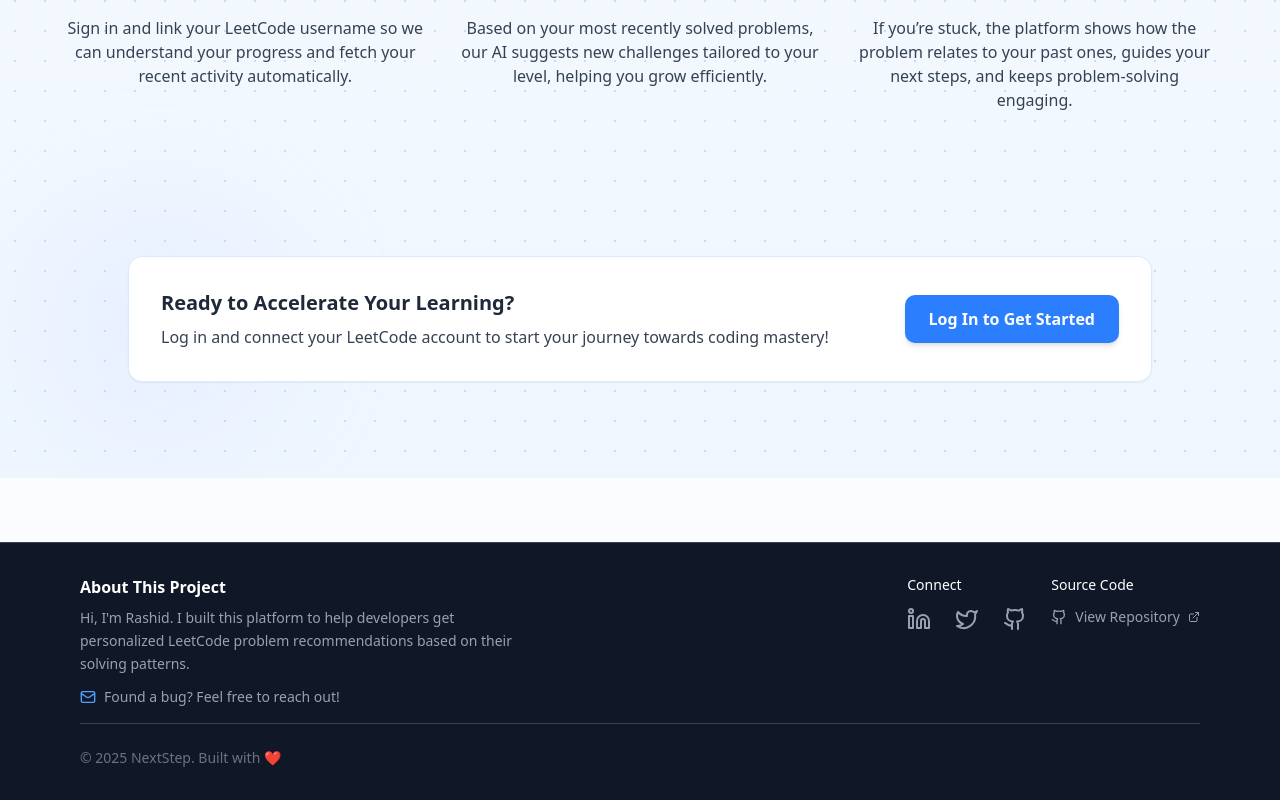
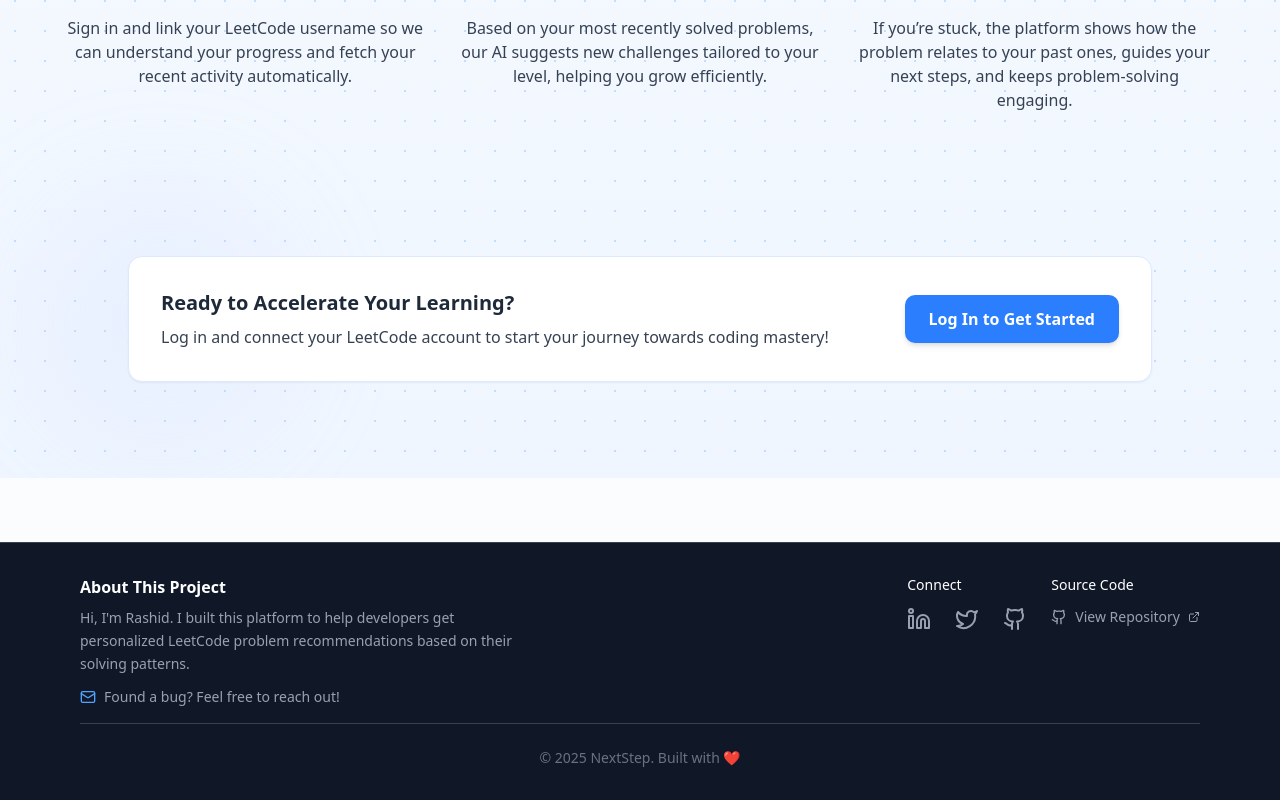
Before and after one commit to Rashid-123/ContestX, a Next.js app in the folder client/: page / in a window 1280 px wide. Shown: the part 1398-2198 px from the top of the page. Built offline with nearby package versions, Linux system fonts and the light colour scheme; no server answers.

Commit message:
minor changes

```diff
--- a/client/src/components/Footer.jsx
+++ b/client/src/components/Footer.jsx
@@ -85,7 +85,7 @@ export default function Footer() {
                 </div>
 
                 {/* Divider */}
-                <div className="border-t border-gray-700 mt-4 pt-6">
+                <div className=" flex flex-col items-center border-t border-gray-700 mt-4 pt-6">
 
                     <p className="text-sm text-gray-500 text-align-center ">
                         © {new Date().getFullYear()} NextStep. Built with ❤️
--- a/client/src/components/Navbar.jsx
+++ b/client/src/components/Navbar.jsx
@@ -657,7 +657,7 @@ export default function Navbar() {
                             {/* Profile Dropdown */}
                             <DropdownMenu>
                                 <DropdownMenuTrigger asChild>
-                                    <Avatar className="h-7 w-7 sm:h-8 sm:w-8 lg:h-10 lg:w-10 cursor-pointer flex-shrink-0">
+                                    <Avatar className="h-8 w-8 sm:h-9 sm:w-9 lg:h-10 lg:w-10 cursor-pointer flex-shrink-0">
                                         <AvatarImage src={user.photoURL} alt="Profile" />
                                         <AvatarFallback>{getUserInitials()}</AvatarFallback>
                                     </Avatar>
@@ -681,7 +681,7 @@ export default function Navbar() {
                                 size="icon"
                                 className="lg:hidden bg-slate-50 border border-slate-100 h-7 w-7 sm:h-8 sm:w-8"
                             >
-                                <Menu className="h-4 w-4 sm:h-5 sm:w-5 text-slate-600" />
+                                <Menu className="h-5 w-5  text-slate-600" />
                                 <span className="sr-only">Toggle menu</span>
                             </Button>
                         </SheetTrigger>
```
